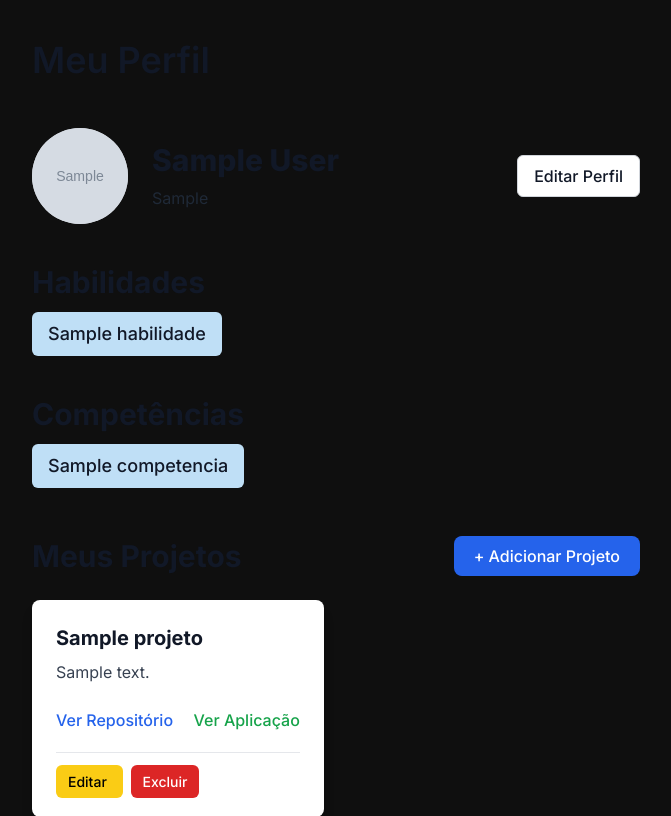
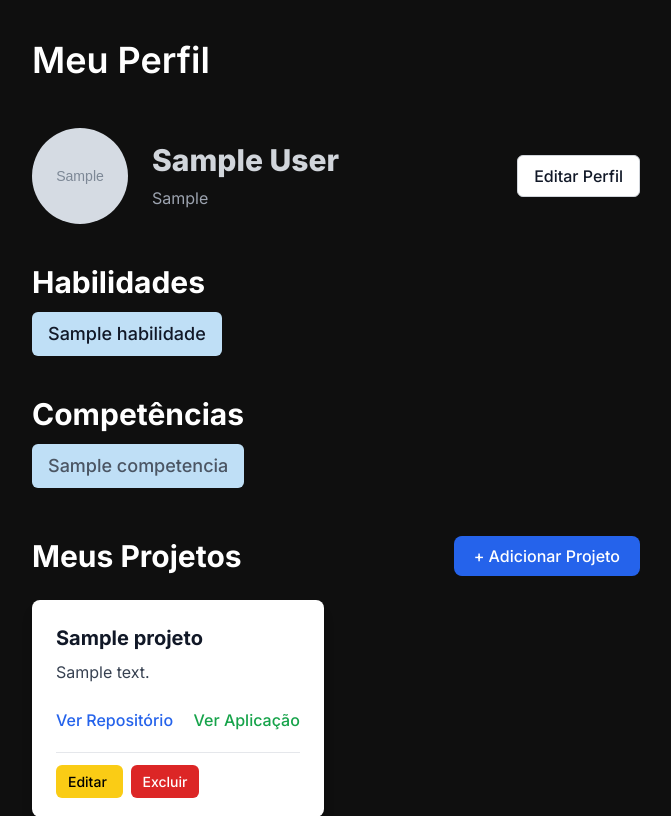
Before and after one commit to jeanlucqs/mapadajornada, a Django app: page /perfil/ in a window 1280 px wide. Shown: the part 89-905 px from the top of the page, without its empty margins (304-975 px from the left). Run offline with Django 5.2, Linux system fonts and the light colour scheme; a user stored in the database is signed in; tables that the repository leaves empty hold one stand-in row (values such as "Sample post"); grey boxes marked "Sample" are stand-in pictures; some libraries are stand-ins or nearby versions.

Commit message:
layout modificado

```diff
--- a/templates/perfil.html
+++ b/templates/perfil.html
@@ -18,28 +18,28 @@
       </div>
     {% endif %}
 
-    <h1 class="text-4xl font-semibold mb-12 text-left text-gray-900">Meu Perfil</h1>
+    <h1 class="text-4xl font-semibold mb-12 text-left text-white">Meu Perfil</h1>
 
     <div class="flex items-center gap-6 mb-10">
-      <div class="w-24 h-24 rounded-full bg-gray-300 flex items-center justify-center overflow-hidden">
+      <div class="w-24 h-24 rounded-full  flex items-center justify-center overflow-hidden">
         {% if perfil.foto %}
             <img src="{{ perfil.foto.url }}" alt="Foto de Perfil" class="w-full h-full object-cover">
         {% else %}
-            <span class="text-gray-500 text-2xl font-bold">
+            <span class="text-gray-300 text-2xl font-bold">
               {{ user.first_name|first|upper }}{{ user.last_name|first|upper }}
             </span>
         {% endif %}
       </div>
 
       <div class="flex-1 text-left">
-        <h2 class="text-3xl font-extrabold text-gray-900">
+        <h2 class="text-3xl font-extrabold text-gray-300">
           {% if user.first_name or user.last_name %}
             {{ user.first_name }} {{ user.last_name }}
           {% else %}
             {{ user.username }}
           {% endif %}
         </h2>
-        <p class="text-gray-800 mt-2">
+        <p class="text-gray-400 mt-2">
           {{ perfil.curso|default:"Curso não informado" }}
         </p>
       </div>
@@ -51,23 +51,23 @@
     </div>
 
     <div class="mt-8">
-      <h3 class="text-3xl font-bold text-gray-900 mb-3">Habilidades</h3>
+      <h3 class="text-3xl font-bold text-white mb-3">Habilidades</h3>
       <div class="flex flex-wrap gap-3">
         {% for hab in habilidades %}
           <span class="bg-[#BFDFF6] text-gray-900 px-4 py-2 rounded-md text-lg font-medium">
             {{ hab.nome }}
           </span>
         {% empty %}
-          <p class="text-gray-600 text-sm">Nenhuma habilidade cadastrada.</p>
+          <p class="text-gray-400 text-sm">Nenhuma habilidade cadastrada.</p>
         {% endfor %}
       </div>
     </div>
 
     <div class="mt-10 mb-12">
-      <h3 class="text-3xl font-bold text-gray-900 mb-3">Competências</h3>
+      <h3 class="text-3xl font-bold text-white mb-3">Competências</h3>
       <div class="flex flex-wrap gap-3">
         {% for comp in competencias %}
-          <span class="bg-[#BFDFF6] text-gray-900 px-4 py-2 rounded-md text-lg font-medium">
+          <span class="bg-[#BFDFF6] text-gray-600 px-4 py-2 rounded-md text-lg font-medium">
             {{ comp.nome }}
           </span>
         {% empty %}
@@ -78,7 +78,7 @@
 
         <div class="mt-10 mb-12">
       <div class="flex justify-between items-center mb-6">
-        <h3 class="text-3xl font-bold text-gray-900">Meus Projetos</h3>
+        <h3 class="text-3xl font-bold text-White">Meus Projetos</h3>
         <a href="{% url 'adicionar_projeto' %}" class="inline-block bg-blue-600 text-white font-medium py-2 px-5 rounded-lg hover:bg-blue-700 transition">
           + Adicionar Projeto
         </a>
```
